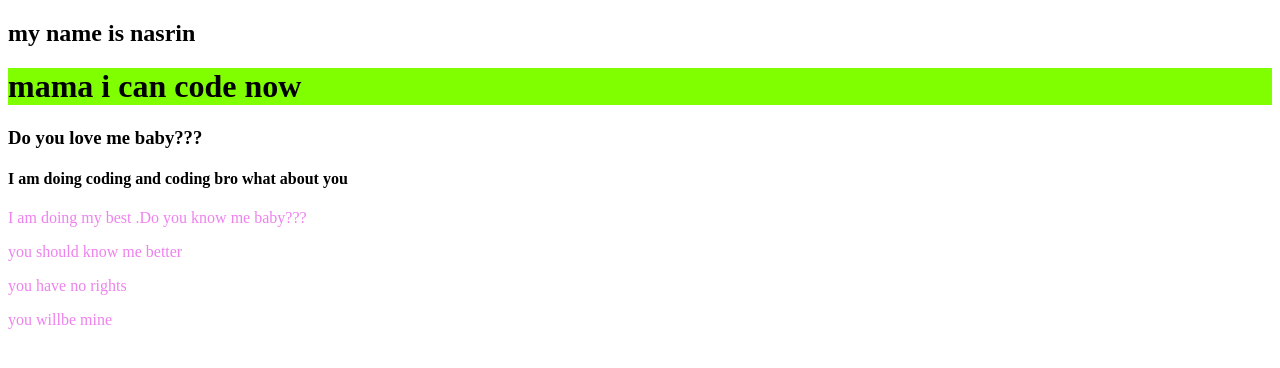
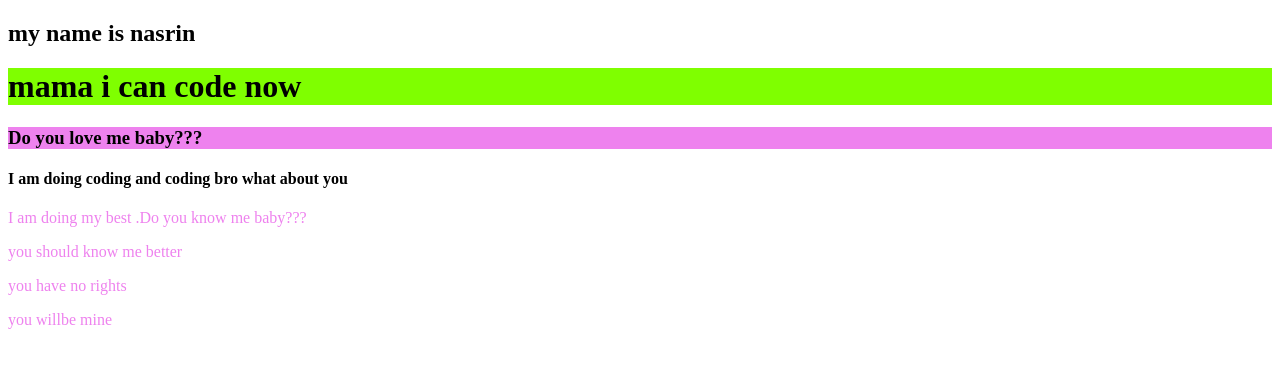
Before and after one commit to nasrinjahan123/my-first-repo, a plain HTML site: page firstgit .html in a window 1280 px wide. Drawn offline with Linux system fonts and the light colour scheme.

Commit message:
colour changed

```diff
--- a/style.css
+++ b/style.css
@@ -4,3 +4,6 @@ p{
 h1{
     background-color: chartreuse;
 }
+h3{
+    background-color: violet;
+}
```
